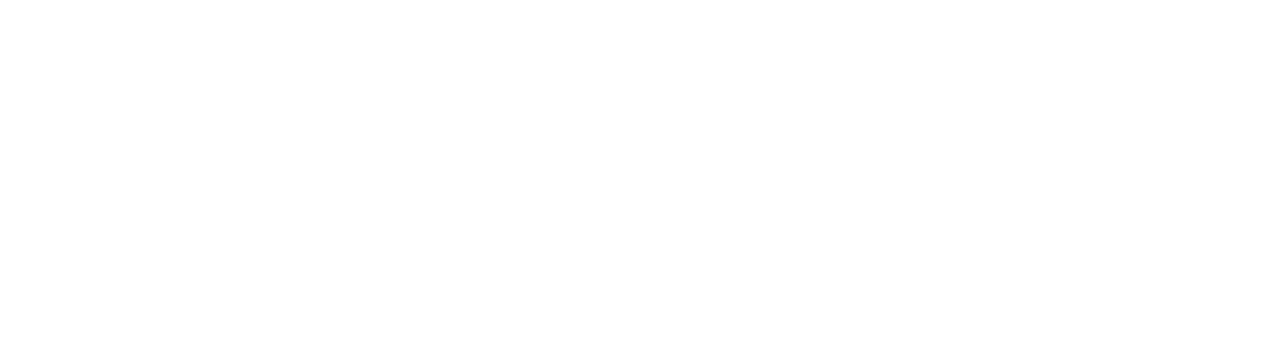
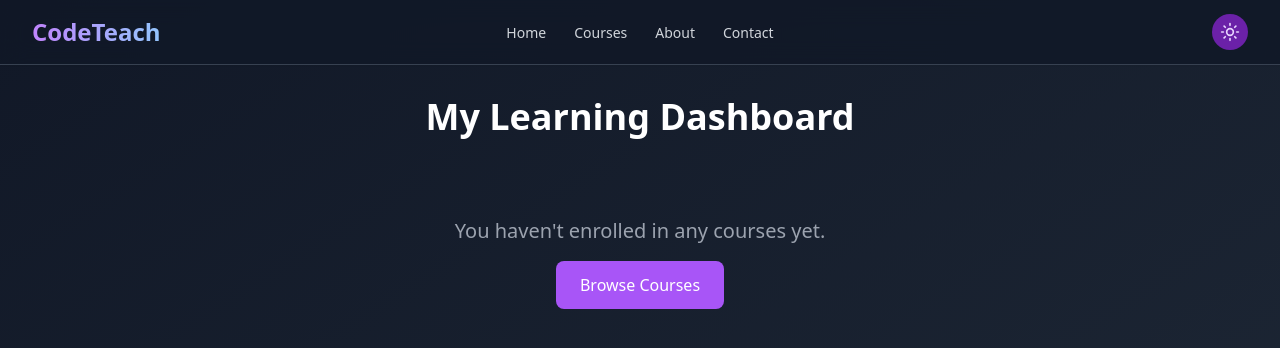
Before and after one commit to 26JATIN/Code-Teach-React, a React (Create React App) app: page /learning-dashboard in a window 1280 px wide. Before the commit this address had no page. Shown: the top 348 px of the page. Built offline with nearby package versions, Linux system fonts and the light colour scheme.

Commit message:
enroll couorse

```diff
--- a/src/App.js
+++ b/src/App.js
@@ -29,6 +29,7 @@
 const Home = lazy(() => import('./Frontend/pages/home/homepage'));
 const Courses = lazy(() => import('./Frontend/pages/Courses/Courses'));
 const LearnJava = lazy(() => import('./Course Modules/Java/LearnJava'));
+const LearningDashboard = lazy(() => import('./Frontend/pages/EnrolledCourse/learningdashboard'));
 
 const App = memo(() => {
   return (
@@ -41,6 +42,7 @@
               <Route path="/homepage" element={<Home />} />
               <Route path="/courses" element={<Courses />} />
               <Route path="/modules/java/*" element={<LearnJava />} />
+              <Route path="/learning-dashboard" element={<LearningDashboard />} />
             </Routes>
           </Suspense>
         </ErrorBoundary>
--- a/src/Frontend/pages/Courses/Courses.jsx
+++ b/src/Frontend/pages/Courses/Courses.jsx
@@ -1,6 +1,6 @@
-import React, { useCallback, useMemo } from 'react';
+import React, { useCallback, useMemo, useState } from 'react';
 import { motion } from 'framer-motion';
-import { Eye, FileText } from 'lucide-react';
+import { Eye, FileText, BookOpen } from 'lucide-react';
 import { useNavigate } from 'react-router-dom';
 import Header from '../../Components/Header';
 import { ThemeProvider } from '../../Components/ThemeProvider';
@@ -28,10 +28,26 @@
 // Page component with Performance Optimizations
 function CoursesPage() {
   const navigate = useNavigate();
+  const [enrolledCourses, setEnrolledCourses] = useState(() => {
+    const saved = localStorage.getItem('enrolledCourses');
+    return saved ? JSON.parse(saved) : [];
+  });
 
   // Memoized event handlers
   const handleViewCourse = useCallback((course) => {
     navigate(course.path);
+  }, [navigate]);
+
+  const handleEnrollCourse = useCallback((courseId) => {
+    setEnrolledCourses(prev => {
+      const newEnrolled = [...prev, courseId];
+      localStorage.setItem('enrolledCourses', JSON.stringify(newEnrolled));
+      return newEnrolled;
+    });
+  }, []);
+
+  const handleOpenDashboard = useCallback(() => {
+    navigate('/learning-dashboard');
   }, [navigate]);
 
   // Memoized course rendering
@@ -59,6 +75,7 @@
             {course.duration}
           </span>
         </div>
+        <div className="flex gap-2 mt-4">
           <Button
             variant="outline"
             onClick={() => handleViewCourse(course)}
@@ -66,8 +83,26 @@
             <Eye className="mr-2" size={16} />
             View Course
           </Button>
+
+          {enrolledCourses.includes(course.id) ? (
+            <Button
+              onClick={handleOpenDashboard}
+              className="bg-green-500 hover:bg-green-600 text-white"
+            >
+              <BookOpen className="mr-2" size={16} />
+              Open Dashboard
+            </Button>
+          ) : (
+            <Button
+              onClick={() => handleEnrollCourse(course.id)}
+              className="bg-purple-500 hover:bg-purple-600 text-white"
+            >
+              Enroll Now
+            </Button>
+          )}
+        </div>
       </motion.div>
-    )), [handleViewCourse]
+    )), [handleViewCourse, handleEnrollCourse, handleOpenDashboard, enrolledCourses]
   );
 
   return (
--- /dev/null
+++ b/src/Frontend/pages/EnrolledCourse/learningdashboard.jsx
@@ -0,0 +1,210 @@
+import React, { useMemo, useState, useCallback } from 'react';
+import { motion } from 'framer-motion';
+import { BookOpen, Clock, Award, XCircle } from 'lucide-react';
+import Header from '../../Components/Header';
+import { ThemeProvider } from '../../Components/ThemeProvider';
+import { COURSES } from '../Courses/Components/AvailableCourses';
+
+function LearningDashboard() {
+  const [showConfirmation, setShowConfirmation] = useState(null);
+  const [isLoading, setIsLoading] = useState(true);
+
+  const [enrolledCourses, setEnrolledCourses] = useState(() => {
+    const saved = localStorage.getItem('enrolledCourses');
+    return saved ? JSON.parse(saved) : [];
+  });
+
+  React.useEffect(() => {
+    setTimeout(() => setIsLoading(false), 500);
+  }, []);
+
+  const handleUnenroll = useCallback((courseId) => {
+    setShowConfirmation(courseId);
+  }, []);
+
+  const confirmUnenroll = useCallback((courseId) => {
+    const newEnrolled = enrolledCourses.filter(id => id !== courseId);
+    localStorage.setItem('enrolledCourses', JSON.stringify(newEnrolled));
+    setEnrolledCourses(newEnrolled);
+    setShowConfirmation(null);
+  }, [enrolledCourses]);
+
+  const enrolledCourseDetails = useMemo(() =>
+    COURSES.filter(course => enrolledCourses.includes(course.id)),
+    [enrolledCourses]
+  );
+
+  const containerVariants = {
+    hidden: { opacity: 0 },
+    show: {
+      opacity: 1,
+      transition: {
+        duration: 0.5,
+        ease: "easeOut",
+        staggerChildren: 0.1
+      }
+    },
+    exit: {
+      opacity: 0,
+      transition: {
+        duration: 0.3
+      }
+    }
+  };
+
+  const itemVariants = {
+    hidden: { opacity: 0, y: 10 },
+    show: {
+      opacity: 1,
+      y: 0,
+      transition: {
+        duration: 0.5,
+        ease: "easeOut"
+      }
+    }
+  };
+
+  return (
+    <ThemeProvider defaultTheme="dark" storageKey="vite-ui-theme">
+      <div className="min-h-screen bg-gradient-to-br from-purple-100 to-blue-200 dark:from-gray-900 dark:to-gray-800">
+        <Header />
+
+        {showConfirmation && (
+          <motion.div
+            initial={{ opacity: 0 }}
+            animate={{ opacity: 1 }}
+            className="fixed inset-0 bg-black bg-opacity-50 flex items-center justify-center z-50"
+          >
+            <div className="bg-white dark:bg-gray-800 p-6 rounded-lg max-w-md w-full mx-4">
+              <h3 className="text-xl font-semibold text-gray-800 dark:text-white mb-4">
+                Confirm Unenrollment
+              </h3>
+              <p className="text-gray-600 dark:text-gray-400 mb-6">
+                Warning: Unenrolling from this course will remove all your progress and saved data. This action cannot be undone.
+              </p>
+              <div className="flex justify-end gap-4">
+                <button
+                  onClick={() => setShowConfirmation(null)}
+                  className="px-4 py-2 rounded-md bg-gray-200 dark:bg-gray-700 text-gray-800 dark:text-gray-200"
+                >
+                  Cancel
+                </button>
+                <button
+                  onClick={() => confirmUnenroll(showConfirmation)}
+                  className="px-4 py-2 rounded-md bg-red-500 text-white hover:bg-red-600"
+                >
+                  Unenroll
+                </button>
+              </div>
+            </div>
+          </motion.div>
+        )}
+
+        <div className="container mx-auto px-4 py-8">
+          <motion.h1
+            initial={{ y: -20, opacity: 0 }}
+            animate={{ y: 0, opacity: 1 }}
+            className="text-4xl font-bold text-center mb-8 text-gray-800 dark:text-white"
+          >
+            My Learning Dashboard
+          </motion.h1>
+
+          <motion.div
+            initial={false}
+            animate={isLoading ? "hidden" : "show"}
+            variants={containerVariants}
+          >
+            {isLoading ? (
+              <div className="flex justify-center items-center h-64">
+                <div className="animate-spin rounded-full h-12 w-12 border-t-2 border-b-2 border-purple-500"></div>
+              </div>
+            ) : enrolledCourseDetails.length === 0 ? (
+              <motion.div
+                initial={{ opacity: 0 }}
+                animate={{ opacity: 1 }}
+                className="text-center py-12"
+              >
+                <div className="text-gray-600 dark:text-gray-400 text-xl">
+                  You haven't enrolled in any courses yet.
+                </div>
+                <motion.button
+                  whileHover={{ scale: 1.05 }}
+                  whileTap={{ scale: 0.95 }}
+                  onClick={() => window.location.href = '/courses'}
+                  className="mt-4 px-6 py-3 bg-purple-500 text-white rounded-lg hover:bg-purple-600 transition-colors"
+                >
+                  Browse Courses
+                </motion.button>
+              </motion.div>
+            ) : (
+              <div className="grid grid-cols-1 md:grid-cols-2 lg:grid-cols-3 gap-6">
+                {enrolledCourseDetails.map(course => (
+                  <motion.div
+                    key={course.id}
+                    variants={itemVariants}
+                    layout
+                    className="bg-white dark:bg-gray-800 rounded-xl shadow-lg p-6 transform transition-all duration-300 hover:shadow-xl"
+                  >
+                    <div className="flex items-center justify-between mb-4">
+                      <div className="flex items-center">
+                        {course.icon}
+                        <h2 className="ml-4 text-xl font-semibold text-gray-800 dark:text-gray-100">
+                          {course.title}
+                        </h2>
+                      </div>
+                      <button
+                        onClick={() => handleUnenroll(course.id)}
+                        className="text-gray-400 hover:text-red-500 transition-colors"
+                        title="Unenroll"
+                      >
+                        <XCircle size={20} />
+                      </button>
+                    </div>
+
+                    <p className="text-gray-600 dark:text-gray-400 mb-6">
+                      {course.description}
+                    </p>
+
+                    <div className="space-y-4">
+                      <div className="flex items-center justify-between text-sm">
+                        <div className="flex items-center text-purple-500">
+                          <Award size={16} className="mr-2" />
+                          <span>{course.level}</span>
+                        </div>
+                        <div className="flex items-center text-gray-500">
+                          <Clock size={16} className="mr-2" />
+                          <span>{course.duration}</span>
+                        </div>
+                      </div>
+
+                      <div className="mt-4">
+                        <div className="flex justify-between text-sm mb-1">
+                          <span className="text-gray-600 dark:text-gray-400">Progress</span>
+                          <span className="text-purple-500">0%</span>
+                        </div>
+                        <div className="w-full bg-gray-200 dark:bg-gray-700 rounded-full h-2">
+                          <div className="bg-purple-500 h-2 rounded-full w-0"></div>
+                        </div>
+                      </div>
+
+                      <motion.button
+                        whileHover={{ scale: 1.02 }}
+                        whileTap={{ scale: 0.98 }}
+                        className="w-full mt-4 px-4 py-2 bg-purple-500 text-white rounded-lg hover:bg-purple-600 transition-colors flex items-center justify-center"
+                      >
+                        <BookOpen size={16} className="mr-2" />
+                        Continue Learning
+                      </motion.button>
+                    </div>
+                  </motion.div>
+                ))}
+              </div>
+            )}
+          </motion.div>
+        </div>
+      </div>
+    </ThemeProvider>
+  );
+}
+
+export default React.memo(LearningDashboard);
```
Also changed, not shown: src/Frontend/pages/Authentication/signup&&login.jsx (added). Lines whose indentation alone changed are shown as unchanged.
